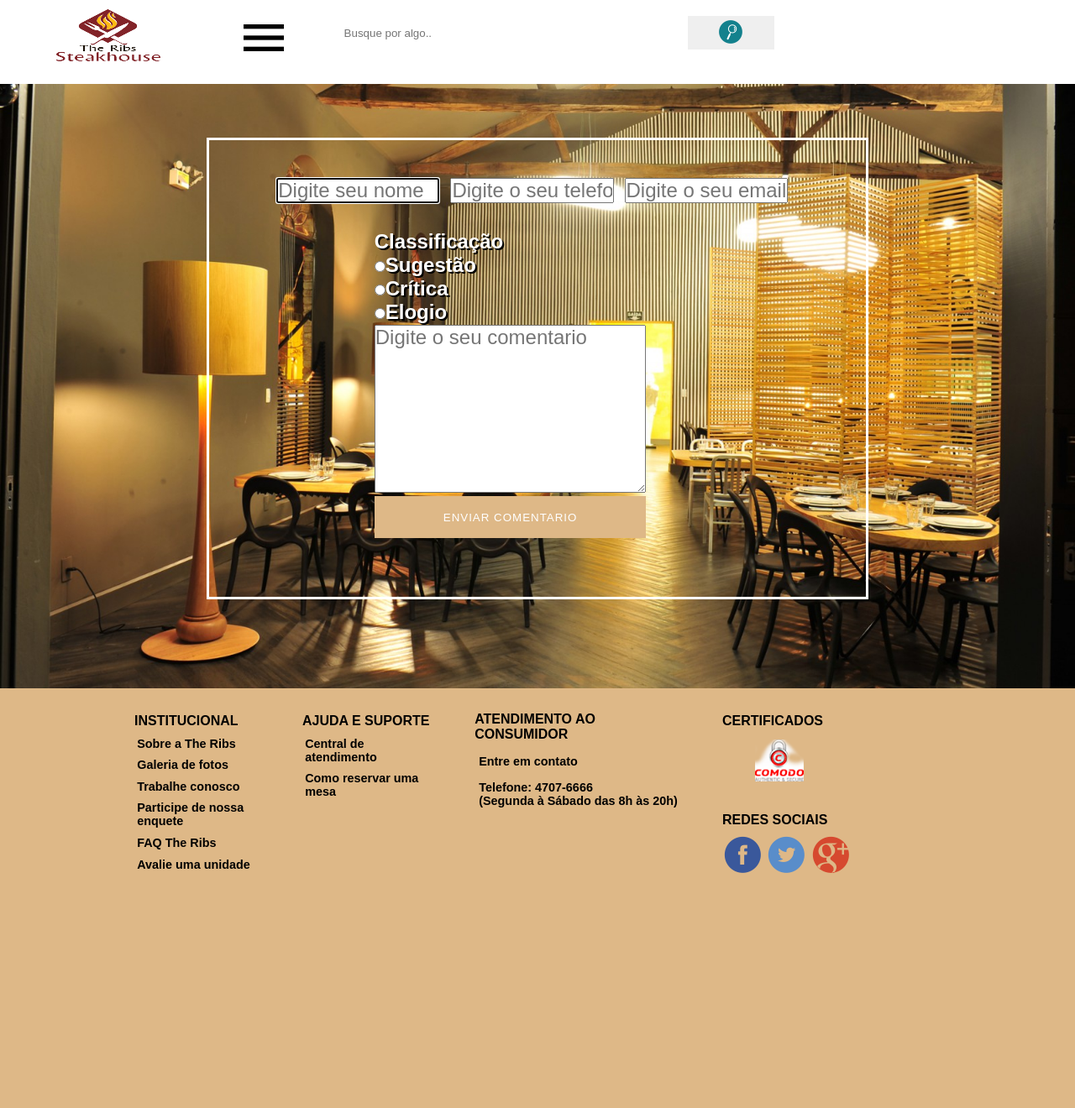
After one commit to glsantos/the_ribs, a PHP site: page /views/entre_contato_view.php in a window 1280 px wide. The commit adds this page. Shown: the whole page at 84% size. Run offline with PHP 8.4, Linux system fonts and the light colour scheme.

Commit message:
Entre em Contato

```diff
--- a/web/css/estilo.css
+++ b/web/css/estilo.css
@@ -9,11 +9,11 @@
 
 }
 #principal{
-
   overflow: hidden;
   width: 100%;
-  height: 3200px;
-
+  min-height: 1000px;
+  height: auto;
+  background-color: red;
 }
 #main {
   width: 100%;
@@ -416,7 +416,7 @@ ul li a {
 }
 footer{
 	width:100%;
-	height:400px;
+	height:500px;
 	background-color:#deb887;
 }
 #embrulho-rodape{
@@ -485,3 +485,85 @@ h3{
 	height:65px;
 	margin-top:3%;
 }
+
+
+/*ESTILIZAÇÃO PAGINA ENTRE EM CONTATO*/
+#entre-contato{
+  width:100%;
+  height: 720px;
+  background-color:red;
+  padding: 5% 6%;
+  background-image: url('../img/fundo-entre.jpg');
+
+  background-repeat: no-repeat;
+  background-size: 100%;
+}
+#caixa-formulario{
+  width:70%;
+  height: 550px;
+  border:3px solid white;
+  margin: 0 auto;
+  padding: 4% 6%;
+}
+.input_text_nome{
+  float: left;
+  width:30%;
+  height: 30px;
+  margin-left: 2%;
+  font-size: 1.5em;
+}
+.input_text_telefone{
+  float: left;
+  width:30%;
+  height: 30px;
+    margin-left: 2%;
+    font-size: 1.5em;
+}
+.input_text_email{
+  float: left;
+  width:30%;
+  height: 30px;
+    margin-left: 2%;
+    font-size: 1.5em;
+}
+#cla{
+  margin-top: 5%;
+  margin-bottom: 10px;
+  float: left;
+  width:50%;
+  height: 100px;
+  margin-left: 2%;
+  margin-left: 20%;
+  margin-bottom: 2%;
+  color: white;
+  font-size: 1.5em;
+  font-weight: bold;
+  text-shadow: 2px 2px #000;
+}
+#txt_area{
+  width:50%;
+  height: 200px;
+  margin-left: 20%;
+  font-size: 1.5em;
+}
+.btn-entre{
+    margin-left: 20%;
+    width:50%;
+    height: 50px;
+    border:none;
+
+  	background-color:#deb887;
+  	color:white;
+  	text-transform:uppercase;
+  	 letter-spacing: 1px;
+}
+.btn-entre:hover{
+  height:50px;
+	color:#deb887;
+	text-transform:uppercase;
+	border:3px solid #deb887;
+	background-color:white;
+	transition:2s;
+
+
+}
--- /dev/null
+++ b/web/head.php
@@ -0,0 +1,21 @@
+<head>
+  <title>The Ribs - SteakHouse </title>
+  <link rel="stylesheet" type="text/css" href="css/estilo.css">
+  <link rel="stylesheet" type="text/css" href="../css/estilo.css">
+  <link rel="icon" href="img/TheRibs_Logo.png">
+  <script type="text/javascript" src="js/jquery.js"></script>
+  <script type="text/javascript" src="../js/jquery.js"></script>
+  <script type="text/javascript" src="js/script_menu_lateral.js"></script>
+  <script type="text/javascript" src="../js/script_menu_lateral.js"></script>
+  <script type="text/javascript" src="js/script_menu_fixo.js"></script>
+  <script type="text/javascript" src="../js/script_menu_fixo.js"></script>
+  <script type="text/javascript" src="js/tabs.js"></script>
+  <script type="text/javascript" src="../js/tabs.js"></script>
+  <script type="text/javascript" src="js/jquery.cycle.all.js"></script>
+  <script type="text/javascript" src="../js/jquery.cycle.all.js"></script>
+  <script type="text/javascript" src="js/script-slide-show.js"></script>
+  <script type="text/javascript" src="../js/script-slide-show.js"></script>
+  <script type="text/javascript" src="js/jcarousellite.js"></script>
+  <script type="text/javascript" src="../js/jcarousellite.js"></script>
+
+</head>
--- a/web/views/componentes/cabecalho.php
+++ b/web/views/componentes/cabecalho.php
@@ -1,12 +1,12 @@
 <header id="cabecalho">
 				<div id="logo">
-					<img src="img/TheRibs_Logo.png">
+					<img src="../img/TheRibs_Logo.png" alt="Logo">
 				</div>
 				<div id="img-menu">
-					<a href="#" class="toggle-nav btn-nav"><img src="img/menu.png" title="MENU"></a>
+					<a href="#" class="toggle-nav btn-nav"><img src="../img/menu.png" title="MENU" alt="Menu"></a>
 				</div>
 				<div id="campo_busca">
 					<input type="text" name="txt_busca" id="txt_busca" placeholder="Busque por algo..">
-					<button id="btn-busca"><img src="img/pesquisa.png" ></button>
+					<button id="btn-busca"><img src="../img/pesquisa.png" alt="Pesquisa"></button>
 				</div>
 </header>
--- a/web/views/componentes/menu.php
+++ b/web/views/componentes/menu.php
@@ -7,14 +7,14 @@
 		<li><a href="#">Participe de nossa Enquete</a></li>
 		<li><a href="#">Cardapios</a>
 		  <ul>
-			<li><a href="#">Cardapio Principal</a></li>
-			<li><a href="#">Cardapio Geral</a></li>
+				<li><a href="#">Cardapio Principal</a></li>
+				<li><a href="#">Cardapio Geral</a></li>
 		  </ul>
 		</li>
 
 		<li><a href="#">Avalie nossos Pratos</a></li>
 		<li><a href="#">Conheça nossas unidades</a></li>
-		<li><a href="contato.html">Entre em contato</a></li>
+		<li><a href="views/entre_contato_view.php">Entre em contato</a></li>
 		<li><a href="#">Entrar</a></li>
 		<li><a href="#">Cadastre-se</a></li>
 	</ul>
--- /dev/null
+++ b/web/views/entre_contato_view.php
@@ -0,0 +1,46 @@
+<!DOCTYPE html>
+<html>
+<!-- CHAMANDO HEAD -->
+	<?php
+		require_once('../head.php');
+	?>
+	<body>
+		<section id="principal">
+			 <section id="main">
+				<!-- CHAMANDO MENU LATERAL -->
+				  <?php
+						require_once('componentes/menu.php');
+					?>
+				  <section id="conteudo">
+						<!-- CHAMANDO CABECALHO -->
+						<?php
+							require_once('componentes/cabecalho.php');
+						?>
+						<!-- AQUI VAI O SEU CONTEUDO -->
+							<div id="entre-contato">
+
+								<form id="formulario" name="frm_entrecontato" action="index.php" method="post">
+									<div id="caixa-formulario">
+										<input type="text" name="txt_nome" class="input_text_nome" autofocus required placeholder="Digite seu nome">
+										<input type="tel" name="txt_telefone" class="input_text_telefone" autofocus required placeholder="Digite o seu telefone">
+										<p><input type="email" name="txt_email" class="input_text_email" autofocus required placeholder="Digite o seu email"></p>
+										<p><div id="cla">
+											<p><h1>Classificação</h1></p>
+											<input type="radio" name="radio" value="um">Sugestão<br>
+											<input type="radio" name="radio" value="dois">Crítica<br>
+											<input type="radio" name="radio" value="três">Elogio<br>
+										</div></p>
+										<p><textarea name="txt_area" id="txt_area" rows="8" cols="80" placeholder="Digite o seu comentario"></textarea></p>
+										<button class="btn-entre" type="submit" >Enviar Comentario</button>
+									</div>
+								</form>
+							</div>
+						 <?php
+							require_once('componentes/rodape.php');
+						?>
+
+				  </section>
+			</section>
+		</section>
+	</body>
+</html>
```
Also changed, not shown: web/views/componentes/menu.txt (deleted, +0 -21 lines), web/views/home.php (+10 -16 lines), web/css/style.css (deleted), web/img/fundo-entre.jpg (added), web/views/fale-conosco/entre_contato_view.php (deleted).
